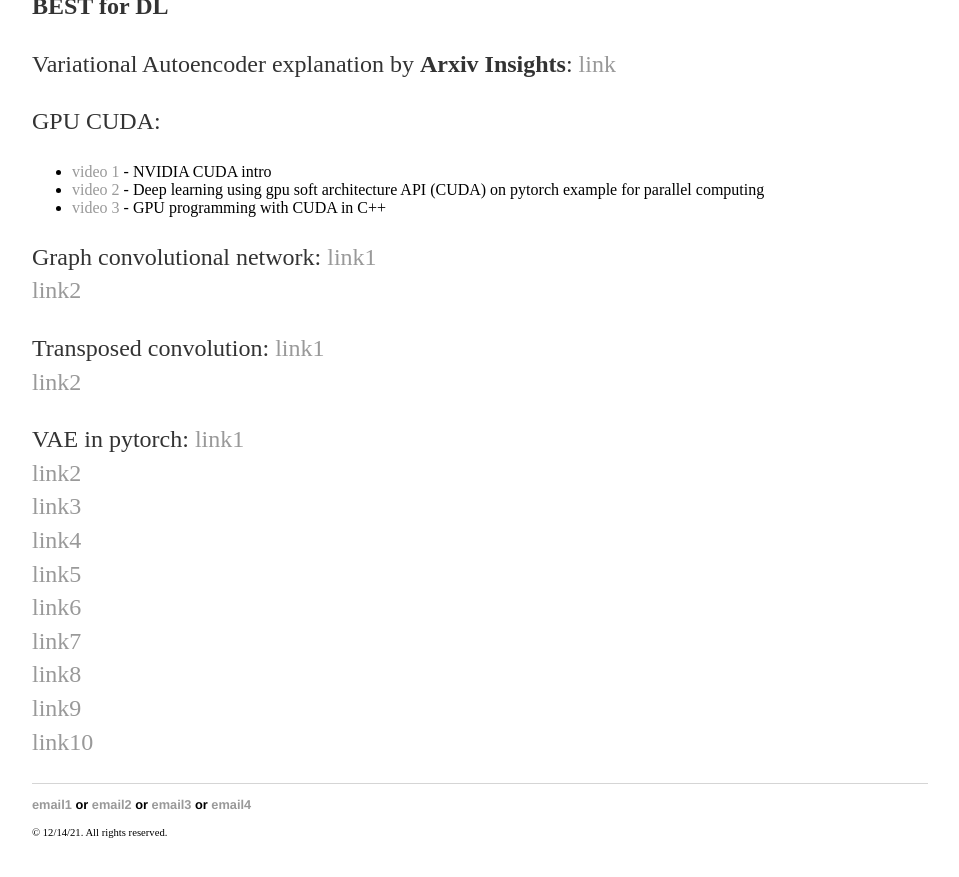
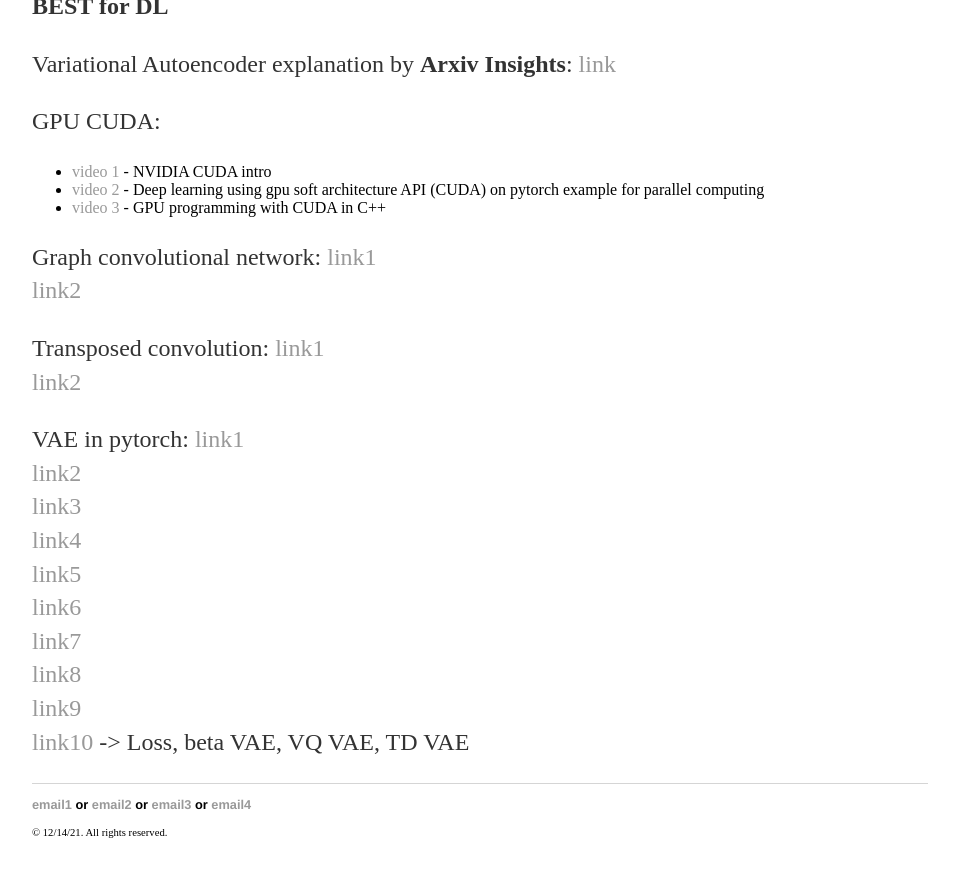
Before and after one commit to yjkweon24/yjkweon24.github.io, a Jekyll site: the page built from _posts/2019-03-16-Academic.md, in a window 1280 px wide and 900 px high, scrolled down 6481 px. Shown: the top 877 px of the window, without its empty margins (160-1119 px from the left). Built offline with Jekyll 4.4.1, drawn with Linux system fonts in a browser that asks for light colours.

Commit message:
Update 2019-03-16-Academic.md

```diff
--- a/_posts/2019-03-16-Academic.md
+++ b/_posts/2019-03-16-Academic.md
@@ -161,4 +161,4 @@
 <br/>[link7](https://pyro.ai/examples/vae.html)
 <br/>[link8](https://www.jeremyjordan.me/autoencoders/)
 <br/>[link9](https://www.jeremyjordan.me/variational-autoencoders/)
-<br/>[link10](https://lilianweng.github.io/lil-log/2018/08/12/from-autoencoder-to-beta-vae.html)
+<br/>[link10](https://lilianweng.github.io/lil-log/2018/08/12/from-autoencoder-to-beta-vae.html) -> Loss, beta VAE, VQ VAE, TD VAE
```
